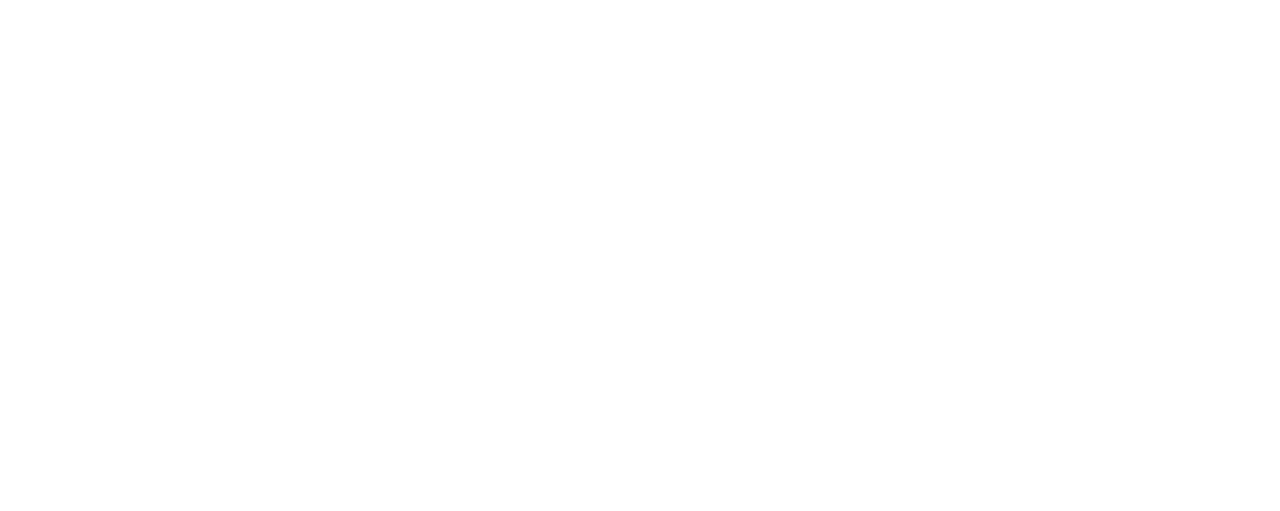
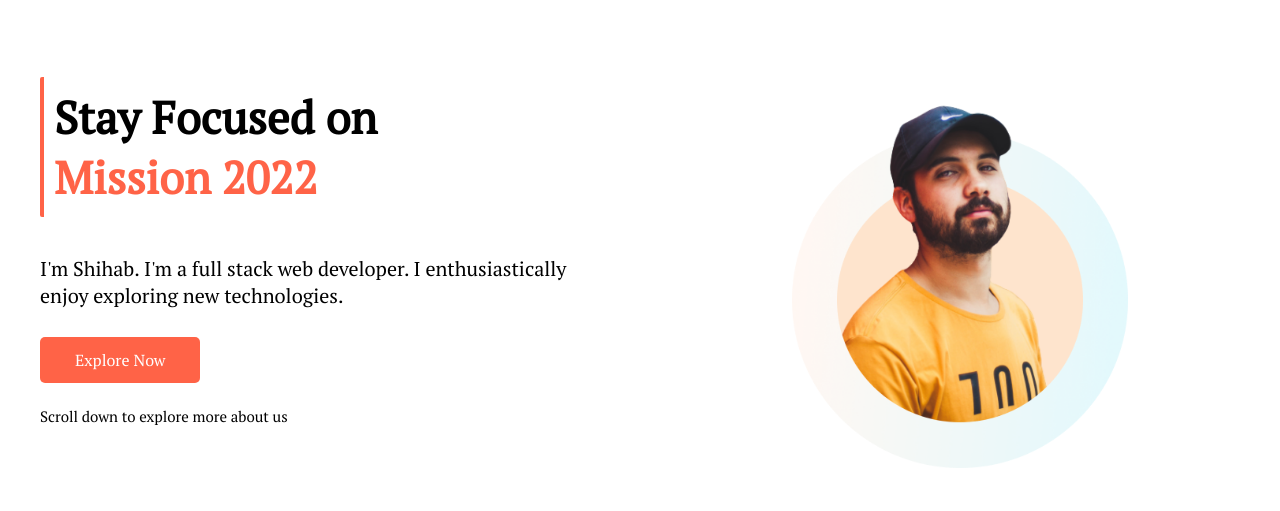
Before and after one commit to shihabcse1/portfolio-mission-2022, a plain HTML site: page index.html in a window 1280 px wide. Drawn offline with Linux system fonts and the light colour scheme.

Commit message:
first section added

```diff
--- a/index.html
+++ b/index.html
@@ -4,9 +4,24 @@
     <meta charset="UTF-8">
     <meta http-equiv="X-UA-Compatible" content="IE=edge">
     <meta name="viewport" content="width=device-width, initial-scale=1.0">
+    <link rel="preconnect" href="https://fonts.googleapis.com">
+    <link rel="preconnect" href="https://fonts.gstatic.com" crossorigin>
+    <link href="https://fonts.googleapis.com/css2?family=PT+Serif&family=Poppins&display=swap" rel="stylesheet">
+    <link rel="stylesheet" href="style.css">
     <title>Document</title>
 </head>
 <body>
+    <section class="first-container">
+        <div class="half-section">
+            <h1 id="left-border-text">Stay Focused on<br> <span class="tomato-color">Mission 2022</span></h1>
+            <p>I'm Shihab. I'm a full stack web developer. I enthusiastically enjoy exploring new technologies.</p>
+            <a href="Explore Now" class="button">Explore Now</a>
+            <p id="small-paragraph">Scroll down to explore more about us</p>
+        </div>
+        <div class="half-section">
+            <img src="images/person/person-2.png" alt="profile picture">
+        </div>
+    </section>
 
 </body>
 </html>
--- a/style.css
+++ b/style.css
@@ -0,0 +1,52 @@
+body{
+    font-family: 'Poppins', sans-serif;
+    font-family: 'PT Serif', serif;
+    margin: 0px;
+}
+
+h1{
+    font-size: 45px;
+}
+
+#left-border-text{
+    border-left: 4px solid tomato;
+    border-radius: 2px;
+    padding: 10px;
+}
+
+#small-paragraph{
+    padding-top: 20px;
+    font-size: 15px;
+}
+
+.tomato-color{
+    color: tomato;
+}
+
+.first-container{
+    display: flex;
+}
+
+.half-section{
+    width: 50%;
+    padding: 40px;
+}
+
+a{
+    background-color: tomato;
+    text-decoration: none;
+    padding: 12px 35px;
+    color: white;
+    border-radius: 5px;
+}
+
+p{
+    padding-bottom: 20px;
+    font-size: 20px;
+}
+
+.half-section img{
+    width: 60%;
+    margin: auto;
+    display: block;
+}
```
